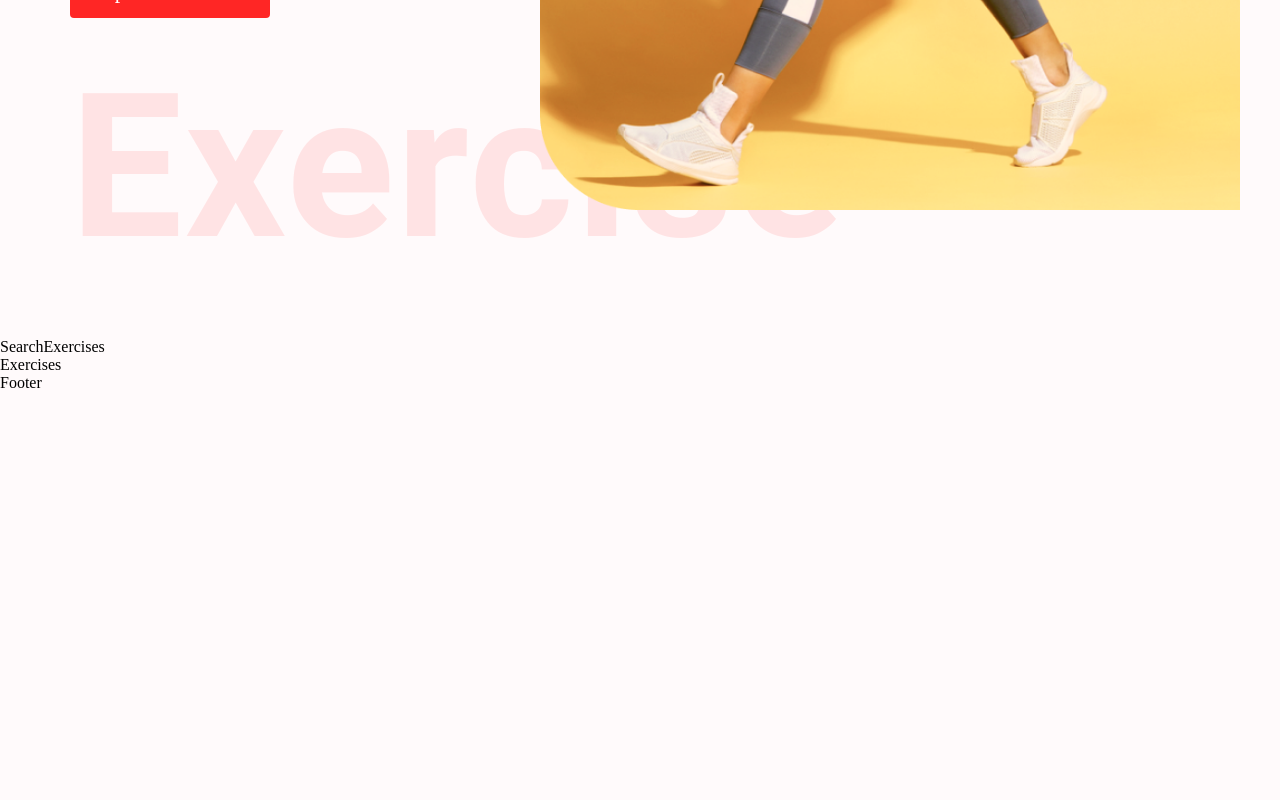
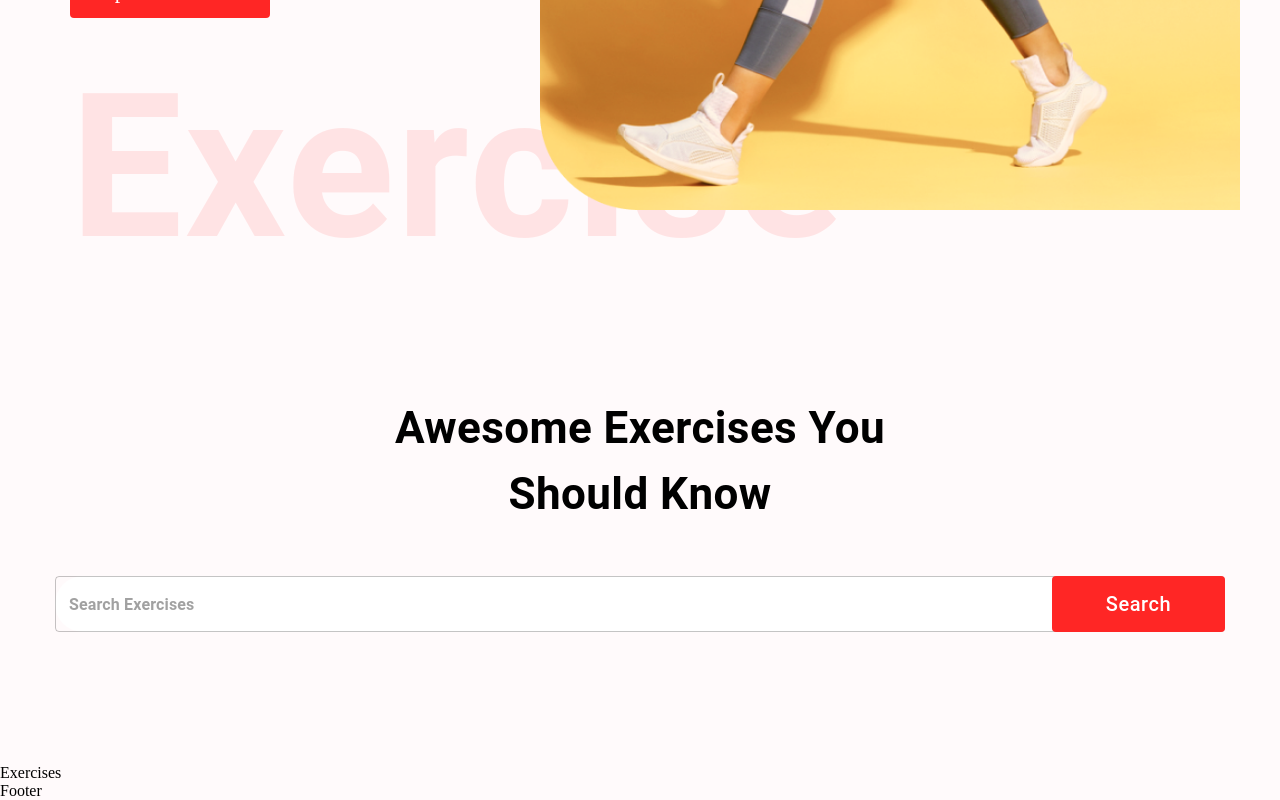
Before and after one commit to Ankit4Dec/GYM_EXERCISE, a React (Create React App) app: page / in a window 1280 px wide. Shown: the part 656-1456 px from the top of the page. Before the commit the page ends 1048 px from the top, so only its background shows below. Built offline with nearby package versions, Linux system fonts and the light colour scheme; no server answers.

Commit message:
fetch Data and BodyPart Added

```diff
--- a/src/components/SearchExercises.jsx
+++ b/src/components/SearchExercises.jsx
@@ -1,9 +1,91 @@
-import React from 'react'
+import React, { useEffect, useState } from "react";
+import { Box, Button, Stack, TextField, Typography } from "@mui/material";
+import { exerciseOptions, fetchData } from "../utils/fetchData";
+const SearchExercises = ({ setExercises, bodyPart, setBodyPart }) => {
+  const [search, setSearch] = useState("");
 
-const SearchExercises = () => {
+  const [bodyParts, setBodyParts] = useState([]);
+  useEffect(() => {
+    const fetchExercisesData = async () => {
+      const bodyPartsData = await fetchData(
+        "https://exercisedb.p.rapidapi.com/exercises/bodyPartList",
+        exerciseOptions
+      );
+
+      setBodyParts(["all", ...bodyPartsData]);
+    };
+
+    fetchExercisesData();
+  }, []);
+
+  const handleSearch = async () => {
+    if (search) {
+      const exercisesData = await fetchData(
+        "https://exercisedb.p.rapidapi.com/exercises",
+        exerciseOptions
+      );
+
+      const searchedExercises = exercisesData.filter(
+        (item) =>
+          item.name.toLowerCase().includes(search) ||
+          item.target.toLowerCase().includes(search) ||
+          item.equipment.toLowerCase().includes(search) ||
+          item.bodyPart.toLowerCase().includes(search)
+      );
+
+      window.scrollTo({ top: 1800, left: 100, behavior: "smooth" });
+
+      setSearch("");
+      setExercises(searchedExercises);
+    }
+  };
   return (
-    <div>SearchExercises</div>
-  )
-}
+    <Stack alignItems="center" mt="37px" justifyContent="center" p="20px">
+      <Typography
+        fontWeight={700}
+        sx={{ fontSize: { lg: "44px", xs: "30px" } }}
+        mb="49px"
+        textAlign="center"
+      >
+        Awesome Exercises You <br /> Should Know
+      </Typography>
+      <Box position="relative" mb="72px">
+        <TextField
+          height="76px"
+          sx={{
+            input: { fontWeight: "700", border: "none", borderRadius: "4px" },
+            width: { lg: "1170px", xs: "350px" },
+            backgroundColor: "#fff",
+            borderRadius: "40px",
+          }}
+          value={search}
+          onChange={(e) => setSearch(e.target.value.toLowerCase())}
+          placeholder="Search Exercises"
+          type="text"
+        />
+        <Button
+          className="search-btn"
+          sx={{
+            bgcolor: "#FF2625",
+            color: "#fff",
+            textTransform: "none",
+            width: { lg: "173px", xs: "80px" },
+            height: "56px",
+            position: "absolute",
+            right: "0px",
+            fontSize: { lg: "20px", xs: "14px" },
+          }}
+          onClick={handleSearch}
+        >
+          Search
+        </Button>
+      </Box>
+      <Box sx={{ position: "relative", width: "100%", p: "20px" }}>
+        {/* <HorizontalScrollbar data={bodyParts} bodyParts setBodyPart={setBodyPart} bodyPart={bodyPart} /> */}
+        {/* <HorizontalScrollbar /> */}
+      </Box>
+    </Stack>
+  );
+};
 
-export default SearchExercises
+export default SearchExercises;
--- /dev/null
+++ b/src/utils/fetchData.js
@@ -0,0 +1,22 @@
+export const exerciseOptions = {
+  method: 'GET',
+  headers: {
+    'X-RapidAPI-Host': 'exercisedb.p.rapidapi.com',
+    'X-RapidAPI-Key': process.env.REACT_APP_RAPID_API_KEY,
+  },
+};
+
+export const youtubeOptions = {
+  method: 'GET',
+  headers: {
+    'X-RapidAPI-Host': 'youtube-search-and-download.p.rapidapi.com',
+    'X-RapidAPI-Key': 'f0021db587msh781fb1cbef39856p11c183jsn45521d5d1c85',
+  },
+};
+
+export const fetchData = async (url, options) => {
+  const res = await fetch(url, options);
+  const data = await res.json();
+
+  return data;
+};
```
Also changed, not shown: src/components/BodyPart.jsx (added, +22 -0 lines).
